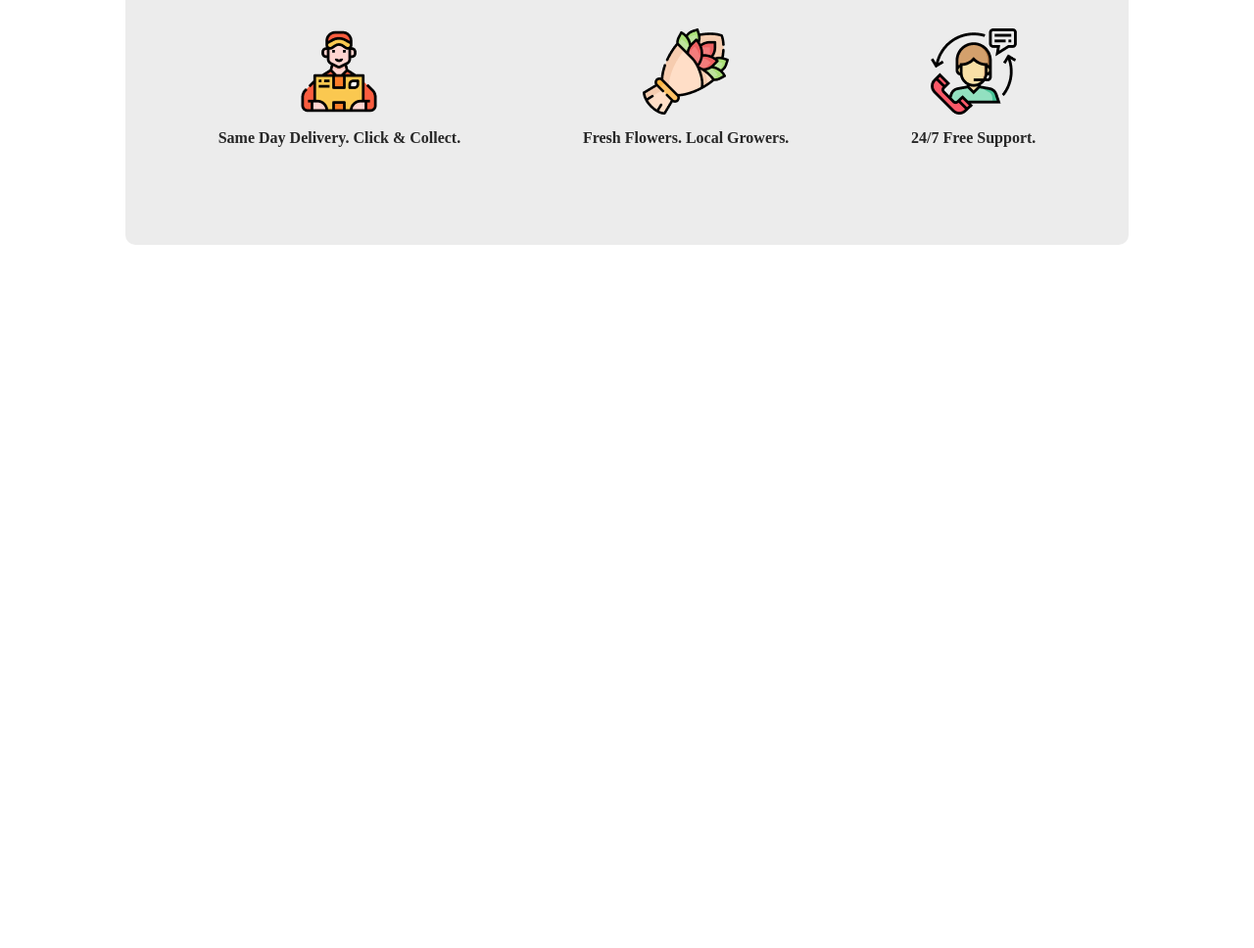
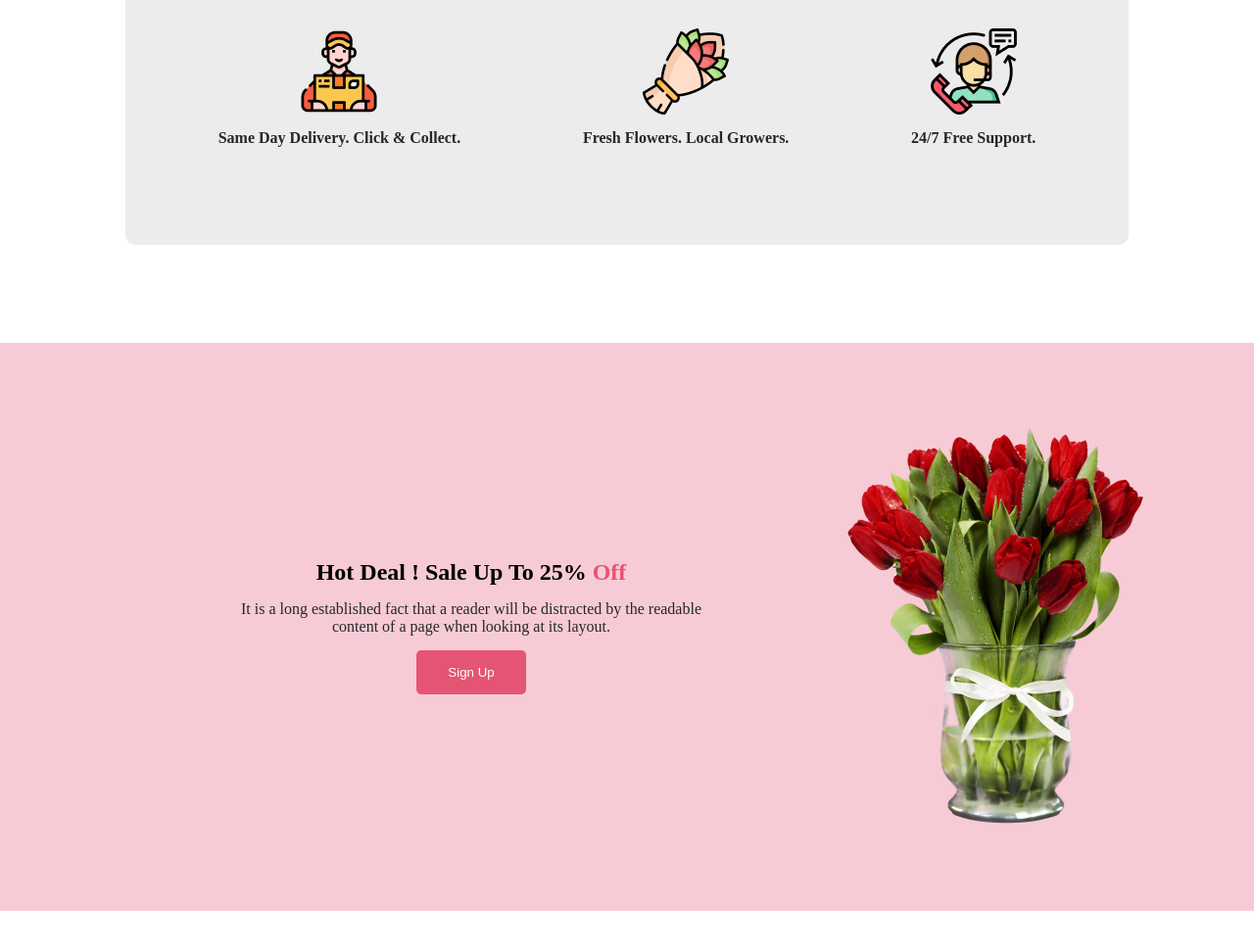
Before and after one commit to walid-official/flower-store, a plain HTML site: page index.html in a window 1280 px wide. Shown: the part 1592-2560 px from the top of the page at 98% size. Before the commit the page ends 1892 px from the top, so only its background shows below. Drawn offline with Linux system fonts and the light colour scheme.

Commit message:
offer-area added

```diff
--- a/css/style.css
+++ b/css/style.css
@@ -116,3 +116,51 @@ img{
     font-weight: 600;
     margin-top: 15px;
 }
+/* Flower offer Area */
+.offer-area{
+    background-color: rgba(229, 84, 115, 30%);
+    padding: 80px 0;
+    margin: 100px 0;
+}
+.flower-offer{
+    display: flex;
+    justify-content: center;
+    align-items: center;
+}
+.flower-content{
+    text-align: center;
+}
+.flower-content h2 span{
+    color:#E55473
+}
+.flower-content p{
+    font-size: 16px;
+    color: #272727;
+    width: 65%;
+    margin: 15px auto;
+    text-align: center;
+}
+/* Flower offer Area */
+.offer-area{
+    background-color: rgba(229, 84, 115, 30%);
+    padding: 80px 0;
+    margin: 100px 0;
+}
+.flower-offer{
+    display: flex;
+    justify-content: center;
+    align-items: center;
+}
+.flower-content{
+    text-align: center;
+}
+.flower-content h2 span{
+    color:#E55473
+}
+.flower-content p{
+    font-size: 16px;
+    color: #272727;
+    width: 65%;
+    margin: 15px auto;
+    text-align: center;
+}
--- a/index.html
+++ b/index.html
@@ -57,5 +57,20 @@
                 </div>
             </div>
     </section>  <!-- Feature Area End -->
+
+    <section class="offer-area">
+        <div class="flower-offer">
+            <div class="flower-content">
+                <h2>Hot Deal ! Sale Up To 25% <span>Off</span></h2>
+                <p>It is a long established fact that a reader will be distracted by the readable content of a page when looking at its layout.</p>
+                <button class="btn-area">Sign Up</button>
+            </div>
+            <div class="flower-img">
+                <img src="flower-assets/pngwing 8.png" alt="">
+            </div>
+        </div>
+    </section>  <!-- Offer Area End -->
+
+
 </body>
 </html>
```
